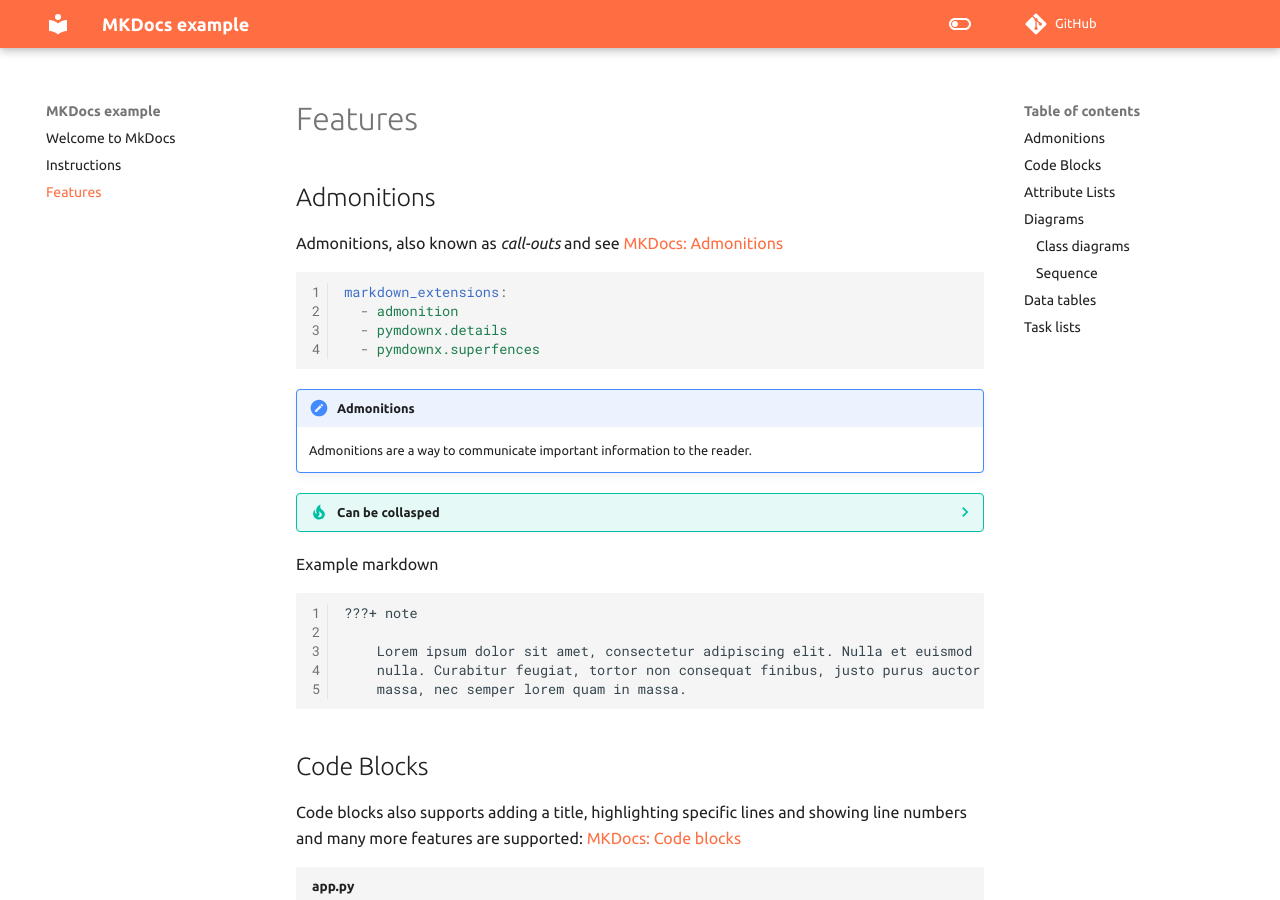
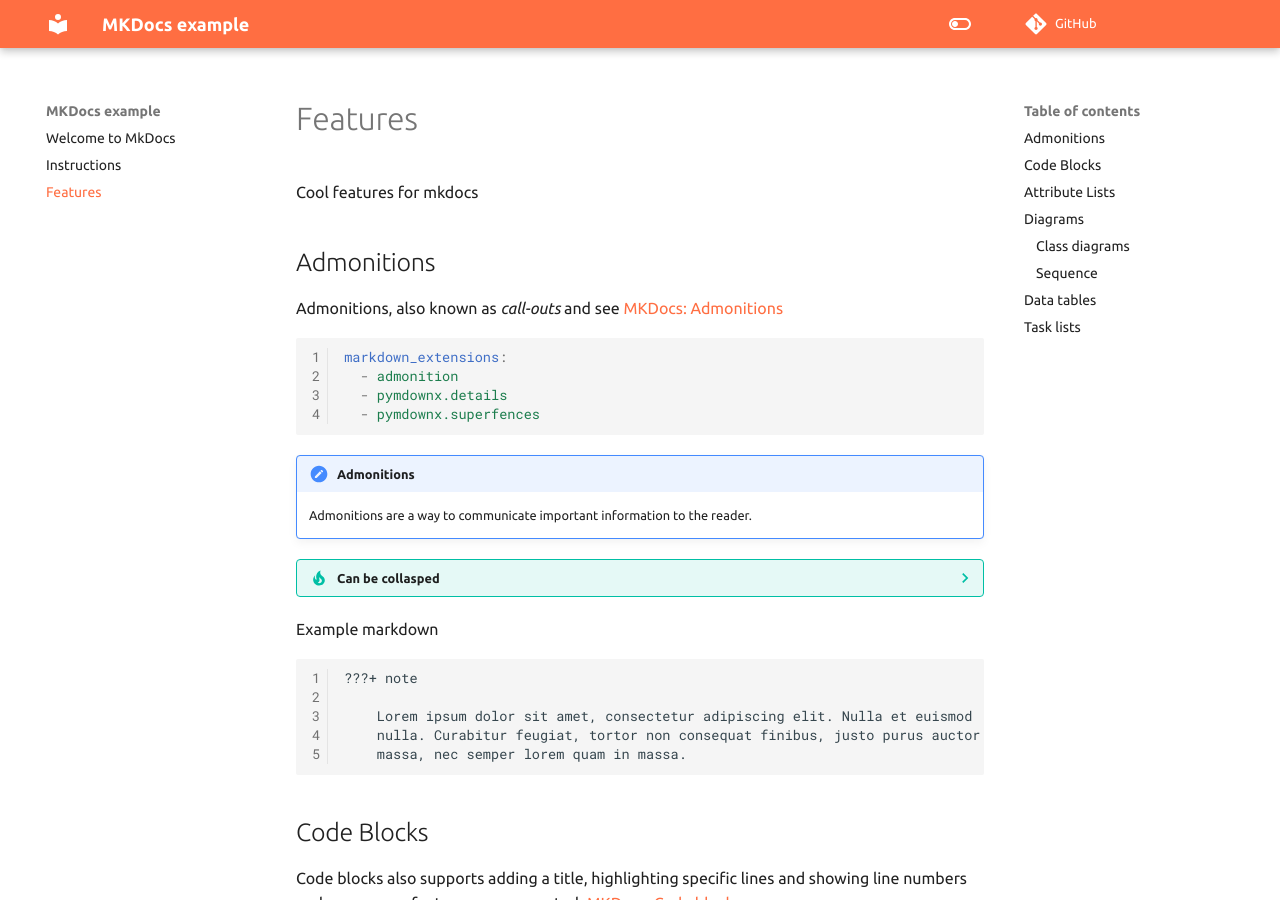
Before and after one commit to michaelbrewer/mkdocs-example, an MkDocs documentation site: the page built from docs/02-features.md, in a window 1280 px wide and 900 px high. Built offline with MkDocs 1.6.1 and Material for MkDocs 9.7.7, drawn with Linux system fonts in a browser that asks for light colours; comment, search, counter and statistics services are not loaded.

Commit message:
Update 02-features.md

```diff
--- a/docs/02-features.md
+++ b/docs/02-features.md
@@ -1,4 +1,6 @@
 # Features
+
+Cool features for mkdocs
 
 ## Admonitions
 
```
